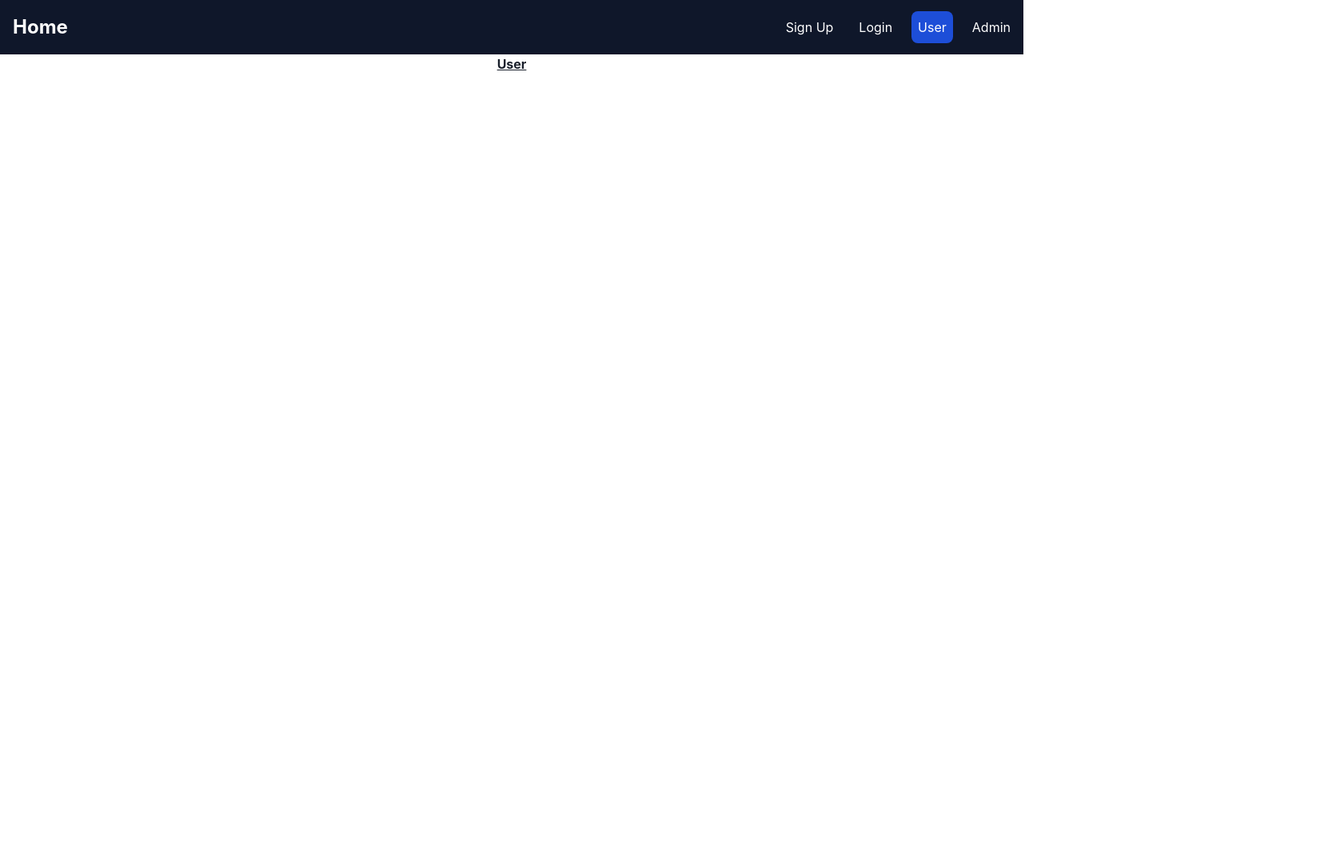
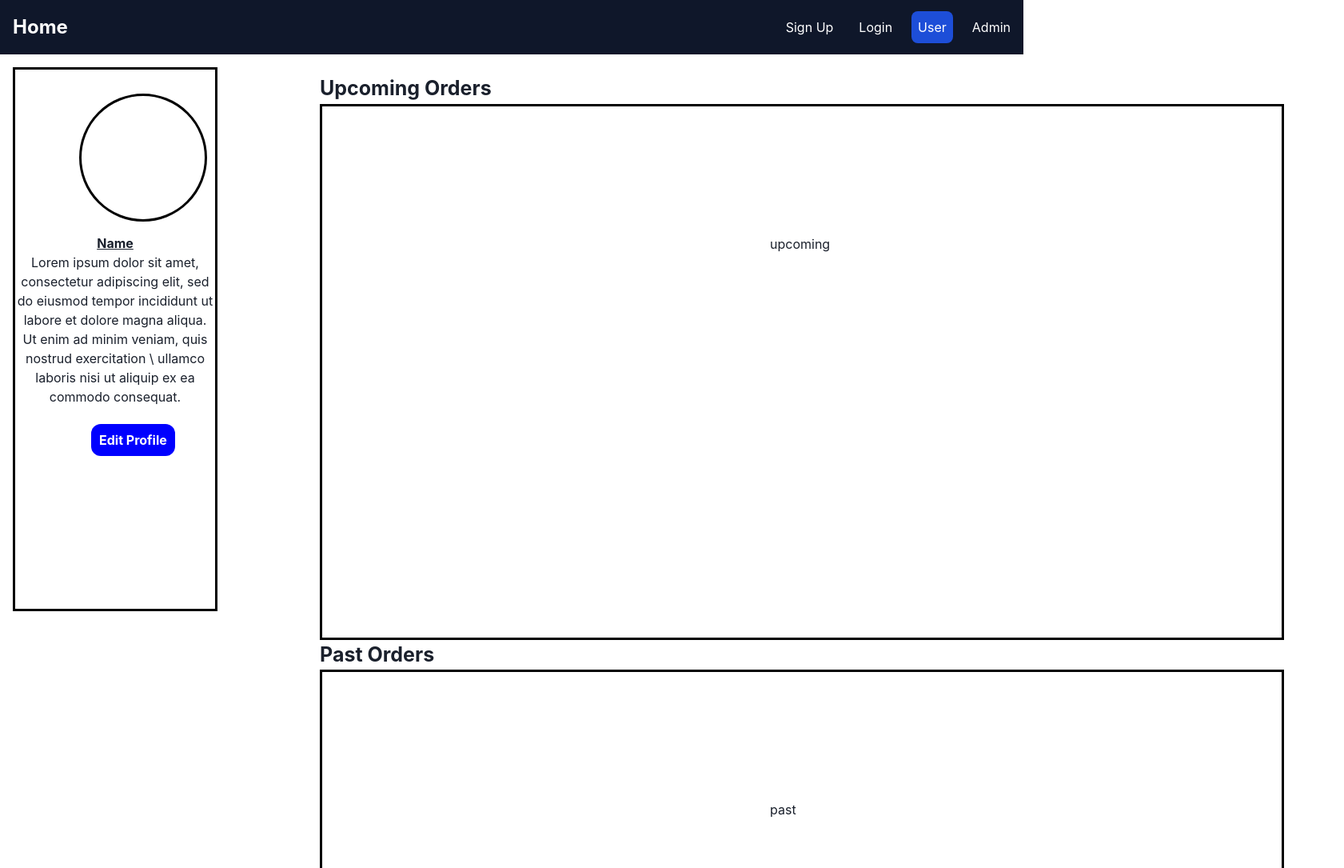
Before and after one commit to CS4050-E-Cinema-Booking-Project/ui, a React (Create React App) app: page /user in a window 1280 px wide. Shown: the top 1085 px of the page at 80% size, 1681 px wide, since content can reach past the window. Before the commit the page ends 800 px from the top, so only its background shows below. Built offline with nearby package versions, Linux system fonts and the light colour scheme.

Commit message:
Added basic components and styling to user profile page

```diff
--- a/src/components/User.jsx
+++ b/src/components/User.jsx
@@ -1,9 +1,35 @@
 import React from "react";
+import '../style/User.css'
+import { Link } from "react-router-dom";
 
 const User = () => {
   return (
-    <div>
-        <h1>User</h1>
+    <div className="flex-container">
+      <div className="flex-child">
+        <div className="circle"></div>
+        <h1 className="user-name">Name</h1>
+        <h3 className="user-desc">
+        Lorem ipsum dolor sit amet, consectetur adipiscing elit,
+        sed do eiusmod tempor incididunt ut labore et dolore magna
+        aliqua. Ut enim ad minim veniam, quis nostrud exercitation \
+        ullamco laboris nisi ut aliquip ex ea commodo consequat.
+        </h3>
+        <Link to="/edit-profile" className='edit-button'>Edit Profile</Link>
+      </div>
+      <div className="order-container">
+        <div className="upcoming">
+          <h1 className="order-title">Upcoming Orders</h1>
+          <div className="upcoming-box">
+            upcoming
+          </div>
+        </div>
+        <div className="past">
+          <h1 className="order-title">Past Orders</h1>
+          <div className="past-box">
+            past
+          </div>
+        </div>
+      </div>
     </div>
   );
 };
--- a/src/style/User.css
+++ b/src/style/User.css
@@ -0,0 +1,70 @@
+.flex-container {
+    display: flex;
+}
+
+.flex-child {
+    border: 3px solid black;
+    margin: 2vh 0vh 2vh 2vh;
+    height: 85vh;
+    width: 20%;
+    float: left;
+    position: fixed;
+}
+
+.circle {
+    border: 3px solid black;
+    width: 20vh;
+    height: 20vh;
+    margin: 30px 0 15px 80px;
+    border-radius: 100px;
+}
+
+.user-desc {
+    text-align: center;
+    margin: 0 0 30px 0;
+}
+
+.edit-button {
+    border-radius: 12px;
+    font-weight: bold;
+    padding: 10px;
+    color: white;
+    background-color: blue;
+    margin: 0 0 0 95px;
+}
+
+.edit-button:hover {
+    background-color: rgb(67, 67, 178);
+}
+
+.order-container {
+    margin: 3vh 0 5vh 50vh;
+
+}
+
+.upcoming {
+    width: 80%;
+    position: relative;
+}
+
+.upcoming-box {
+    border: 3px solid black;
+    display: flex;
+    padding: 20vh 80vh 60vh 70vh;
+}
+
+.past {
+    width: 80%;
+}
+
+.past-box {
+    border: 3px solid black;
+    display: flex;
+    padding: 20vh 80vh 60vh 70vh;
+}
+
+.order-title {
+    text-decoration: none;
+    font-size: 25px;
+    float: left;
+}
```
